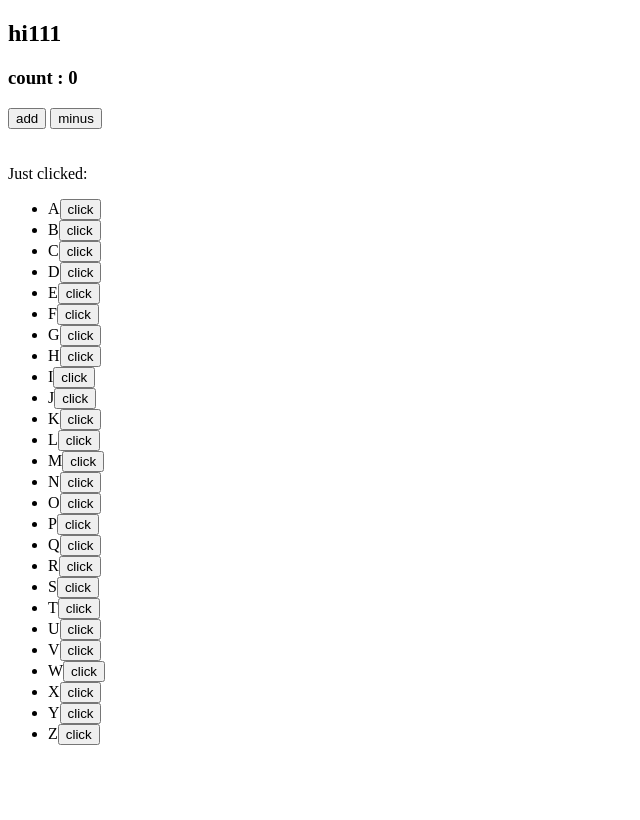
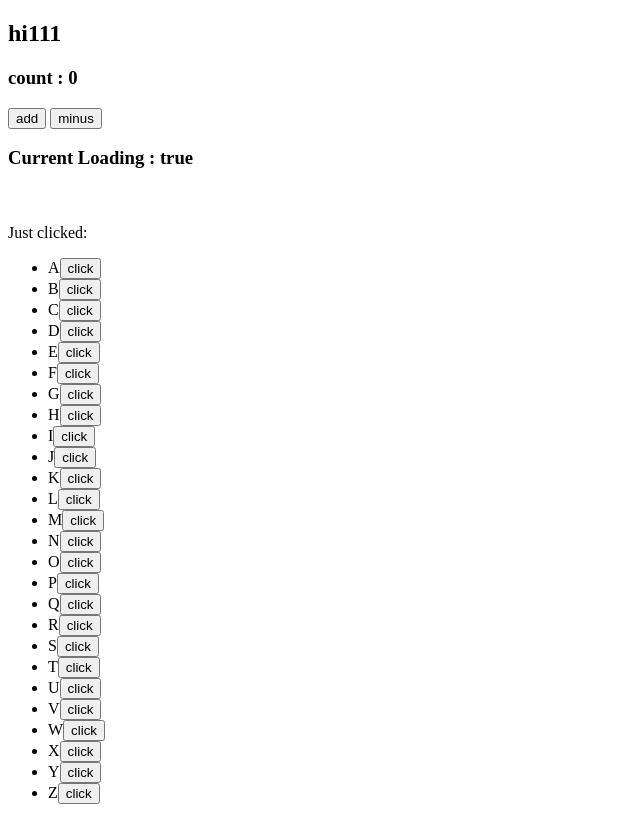
Before and after one commit to seperman-jh/react_movieApp_2021, a React (Create React App) app: page / in a window 1280 px wide. Shown: the whole page, without its empty margins (0-640 px from the left). Built offline with nearby package versions, Linux system fonts and the light colour scheme.

Commit message:
Developer : react_movieapp_2021_first - Life Cycle Test #2

```diff
--- a/src/Alphabet.tsx
+++ b/src/Alphabet.tsx
@@ -27,7 +27,9 @@ class Alphabet extends React.Component <{},IState> {
                     {this.state.letters.map((letter:any) =>
                         <li key={letter} data-letter = {letter} >
                             {letter}
+                            {/*<button onClick={() => this.handleClick(letter)}>click</button>*/}
                             <button onClick={this.handleClick.bind(this,letter)}>click</button>
+
                         </li>
 
                     )}
--- a/src/App.tsx
+++ b/src/App.tsx
@@ -3,6 +3,7 @@ import PropTypes from "prop-types";
 
 interface Istate {
     count: number;
+    isLoading :boolean;
 }
 
 class App extends React.Component <{}, Istate>  {
@@ -11,27 +12,38 @@ class App extends React.Component <{}, Istate>  {
         super(props);
         console.log("Mount Start");
 
+        this.state = {
+            count : 0,
+            isLoading : true
+        }
+
+        this.remove = this.remove.bind(this);
+
     }
 
 
-    state = {
-      count : 0
-    };
-
-    add = () => {
+    add = () => { {/* 축약형, arrow 함수일경우, binding 개념이 포함되있음 (ES6 이상부터) */}
 
        this.setState(current => ({count: current.count +1}));
 
     };
 
-    remove = () => {
+    remove() { {/* 기본, 함수형태로 사용할경우 constructor에서 bind 해줘야함 -- 18번째줄  https://stackoverflow.com/questions/32317154/react-uncaught-typeerror-cannot-read-property-setstate-of-undefined*/}
 
         this.setState(current => ({count: current.count - 1}));
+
+        // this.setState({count: this.state.count - 1}); 되긴하는데, state에 직접 접근해서 사용하지말고, current를 사용할것
 
     };
 
     componentDidMount() {
-        console.log("Component Rendered!")
+        console.log("Component Rendered!");
+
+        setTimeout (() => {this.setState(current => ({isLoading : true}))}, 6000)
+        //setTimeout (() => {this.setState({isLoading : false})}, 3000) // setState는 interface 안에 값만 사용할수 있도록 정의되있음
+
+        //setTimeout (() => {this.state.isLoading = false}, 3000)
+
     }
 
     componentDidUpdate(prevProps: Readonly<{}>, prevState: Readonly<Istate>, snapshot?: any) {
@@ -52,6 +64,9 @@ class App extends React.Component <{}, Istate>  {
 
         console.log("Rendering....");
 
+        const isLoading = this.state.isLoading;
+
+
         return (
             <div className = "State_Class">
                 <h2>
@@ -61,8 +76,15 @@ class App extends React.Component <{}, Istate>  {
                     count : {this.state.count}
                 </h3>
 
+
                 <button onClick={this.add}>add</button> {/* 함수를 사용하면, 새로운 함수 생성하기때문에 성능 영향줄수 있다. 콜백이 필요할경우는 함수처리  */}
-                <button>minus</button>
+                <button onClick={this.remove}>minus</button>
+
+
+                <h3>
+                    Current Loading : {isLoading ? "true" : "false"}
+                </h3>
+
 
             </div>
         );
```
